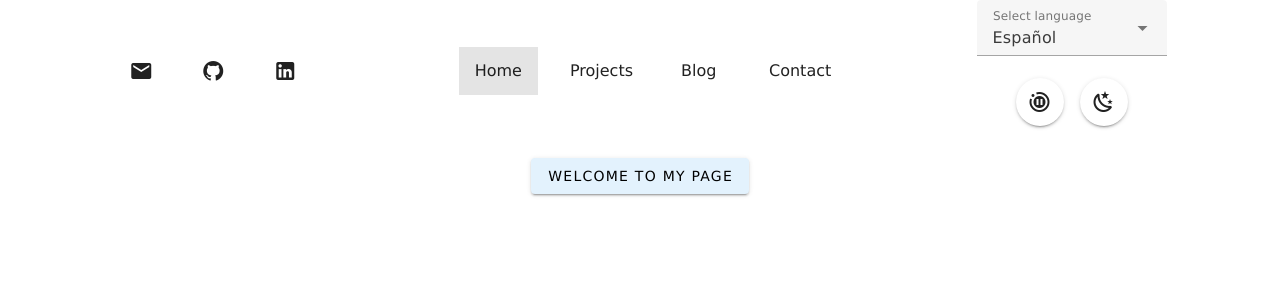
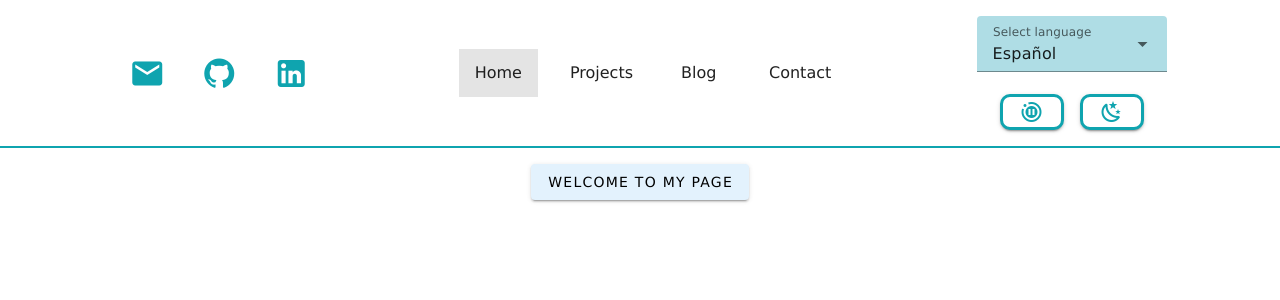
Before and after one commit to franilones/nuxt-landing-page, a Nuxt app: page / in a window 1280 px wide. Shown: the top 300 px of the page. Built offline with nearby package versions, Linux system fonts and the light colour scheme.

Commit message:
style(header): update light mode styles

```diff
--- a/assets/styles/default.css
+++ b/assets/styles/default.css
@@ -2,8 +2,9 @@
 :root {
     --background-color: #ffffff;
     --text-color: #2d2d2d;
-    --primary-color: #005f99;
-    --secondary-color: #e3f2fd;
+    --primary-color: #0fa4af;
+    --secondary-color: #afdde5;
+    --hover-color: #ffffff;
     --error-color: #ff5252;
     --error-background: #fff5f5;
     --success-color: #00796b;
@@ -18,6 +19,7 @@
     --text-color: #e0e0e0;
     --primary-color: #82b1ff;
     --secondary-color: #1e3a5f;
+    --hover-color: #0fa4af;
     --error-color: #ff867c;
     --error-background: #3b0000;
     --success-color: #80cbc4;
@@ -44,9 +46,9 @@ a {
     text-decoration: none;
 }
 
-a:hover {
-    color: #004466;
-    text-decoration: underline;
+a:hover, a:focus {
+    color: var(--hover-color);
+    background-color: var(--primary-color);
 }
 
 /* Error message */
--- a/components/header/AnimationToggle.vue
+++ b/components/header/AnimationToggle.vue
@@ -7,11 +7,30 @@ const animationStore = useAnimationStore()
 <template>
   <v-btn
     :aria-label="animationStore.areAnimationsEnabled ? 'Desactivar animaciones' : 'Activar animaciones'"
-    icon
+    prepend-icon
+    class="animation-toggle"
     @click="animationStore.toggleAnimations"
   >
     <v-icon>
       {{ animationStore.areAnimationsEnabled ? 'mdi-motion-pause' : 'mdi-motion-play' }}
+
     </v-icon>
   </v-btn>
 </template>
+
+<style scoped>
+.animation-toggle {
+  border: 3px solid var(--primary-color);
+  border-radius: 10px;
+  color: var(--primary-color);
+}
+
+.animation-toggle:hover, .animation-toggle:focus {
+  background-color: var(--primary-color);
+  color: var(--hover-color);
+}
+
+.v-icon{
+  font-size: 24px;
+}
+</style>
--- a/components/header/Header.vue
+++ b/components/header/Header.vue
@@ -36,6 +36,7 @@ import ThemeToggle from './ThemeToggle.vue'
   width: 100%;
   margin: 0 auto;
   background-color: var(--background-color);
+  border-bottom: 2px solid var(--primary-color);
 }
 
 .header__navigation {
@@ -46,13 +47,17 @@ import ThemeToggle from './ThemeToggle.vue'
   display: flex;
   flex-direction: column;
   align-items: center;
+  margin-top: 1rem;
 }
 .header__language-selector{
   width: 100%;
 }
+
 .header__buttons {
-  display: inline-flex;
+  display: flex;
+  justify-content: center;
   margin-bottom: 1rem;
   gap: 1rem;
+  width: 100%;
 }
 </style>
--- a/components/header/HeaderNavigation.vue
+++ b/components/header/HeaderNavigation.vue
@@ -39,19 +39,4 @@ const navigationItems = [
   display: flex;
   gap: 1rem;
 }
-
-.header-nav__item {
-
-}
-
-.header-nav__theme-toggle {
-}
-
-.header-nav__animation-toggle {
-}
-
-.header-nav__social-links {
-  display: flex;
-  gap: 0.5rem;
-}
 </style>
--- a/components/header/LanguageSelector.vue
+++ b/components/header/LanguageSelector.vue
@@ -19,6 +19,7 @@ function setLanguage(language: string): void {
     :label="$t('selectLanguage')"
     class="language-selector"
     @update:model-value="setLanguage"
+    bg-color="#afdde5"
   />
 </template>
 
@@ -26,5 +27,6 @@ function setLanguage(language: string): void {
 .language-selector {
   width: auto;
   min-width: 190px;
+  font-family: 'Verdana', sans-serif;
 }
 </style>
--- a/components/header/ThemeToggle.vue
+++ b/components/header/ThemeToggle.vue
@@ -7,11 +7,28 @@ const themeStore = useThemeStore()
 <template>
   <v-btn
     :aria-label="themeStore.isDarkTheme ? 'Cambiar a tema claro' : 'Cambiar a tema oscuro'"
-    icon
+    prepend-icon
     @click="themeStore.toggleTheme"
+    class="theme-toggle"
   >
     <v-icon>
       {{ themeStore.isDarkTheme ? 'mdi-weather-sunny' : 'mdi-weather-night' }}
     </v-icon>
   </v-btn>
 </template>
+
+<style scoped>
+.theme-toggle {
+  border: 3px solid var(--primary-color);
+  border-radius: 10px;
+  color: var(--primary-color);
+}
+
+.theme-toggle:hover, .theme-toggle:focus {
+  background-color: var(--primary-color);
+  color: var(--hover-color);
+}
+.v-icon{
+  font-size: 24px;
+}
+</style>
--- a/components/shared/SocialLinks.vue
+++ b/components/shared/SocialLinks.vue
@@ -28,6 +28,7 @@ const socialLinks = [
 .social-links {
   display: flex;
   gap: 0.5rem;
+  font-size: 24px;
 }
 
 .social-links__item {
@@ -35,9 +36,15 @@ const socialLinks = [
   align-items: center;
   justify-content: center;
   text-decoration: none;
+  color: var(--primary-color);
 }
 
-.social-links__icon {
+.social-links__item:hover {
+  color: var(--hover-color);
+}
 
+.social-links__item:focus {
+  color: var(--hover-color);
+  background-color: var(--primary-color);
 }
 </style>
```
